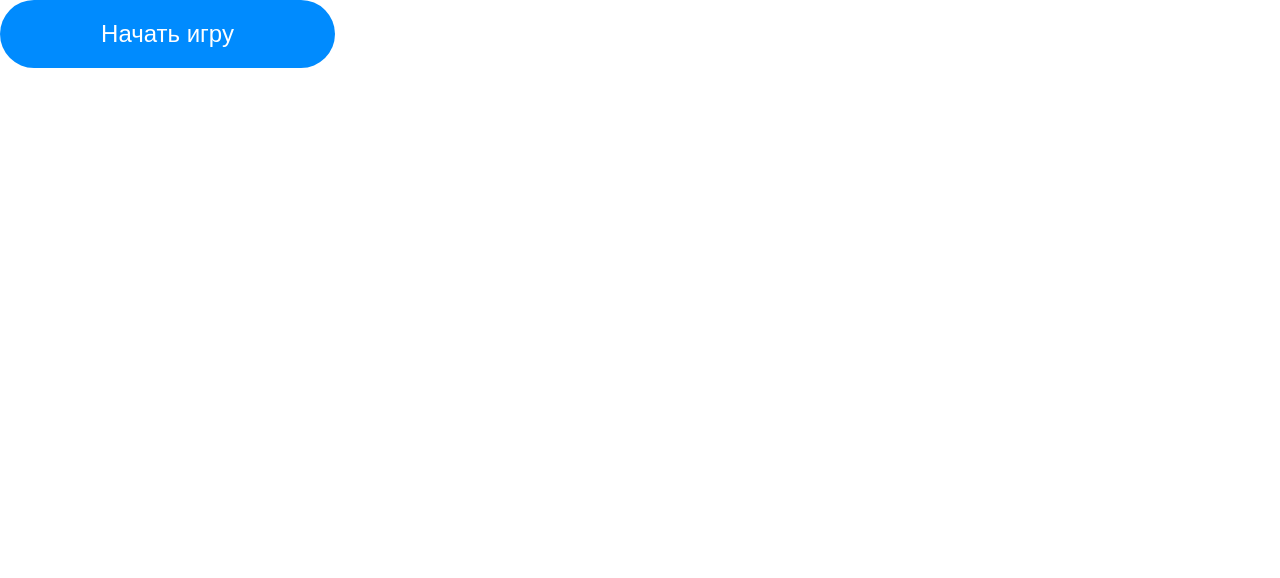
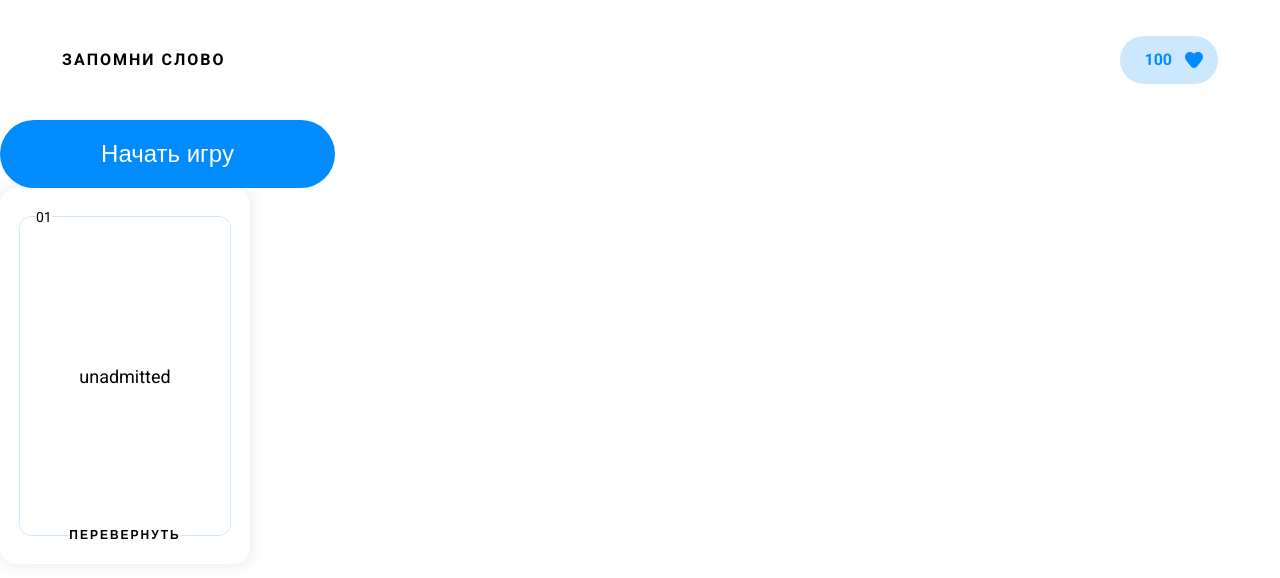
Before and after one commit to linkers17/purple_school-exercises, a Vue app: page / in a window 1280 px wide. Shown: the top 578 px of the page. Built offline with nearby package versions, Linux system fonts and the light colour scheme.

Commit message:
3-events header + card

```diff
--- a/src/App.vue
+++ b/src/App.vue
@@ -1,9 +1,13 @@
 <template>
-  <Button>Начать игру</Button>
+  <Header />
+	<Button>Начать игру</Button>
+	<Field />
 </template>
 
 <script setup>
 import Button from "@/components/Button.vue";
+import Header from "@/components/Header.vue";
+import Field from "@/components/Field.vue";
 </script>
 
 <style scoped></style>
--- a/src/assets/style.css
+++ b/src/assets/style.css
@@ -16,3 +16,7 @@ body {
   font-family: var(--font);
   margin: 0;
 }
+
+* {
+  box-sizing: border-box;
+}
--- /dev/null
+++ b/src/components/Card.vue
@@ -0,0 +1,74 @@
+<template>
+	<div class="card">
+		<div class="card-wrapper">
+			<div class="card-wrapper-number">01</div>
+			<div class="card-wrapper-word">unadmitted</div>
+			<button class="card-wrapper-rotate" @click="emit('rotate')">Перевернуть</button>
+		</div>
+	</div>
+</template>
+
+<script setup>
+const emit = defineEmits({
+	rotate: null,
+	statusChange(status) {
+		return status
+	},
+})
+</script>
+
+<style scoped>
+.card {
+	width: 250px;
+	height: 376px;
+	border-radius: 16px;
+	box-shadow: 0px 0px 16px 0px #0000001A;
+	cursor: pointer;
+	transition: box-shadow 0.3s;
+	padding: 28px 19px;
+}
+
+.card:hover {
+	box-shadow: 10px 10px 10px 0px #0000000D;
+}
+
+.card-wrapper {
+	position: relative;
+	border: 1px solid var(--color-health);
+	display: flex;
+	align-items: center;
+	justify-content: center;
+	height: 100%;
+	border-radius: 12px;
+}
+
+.card-wrapper-number {
+	position: absolute;
+	background-color: var(--color-white);
+	top: -8px;
+	left: 16px;
+	font-size: 14px;
+	line-height: 16px;
+}
+
+.card-wrapper-word {
+	font-size: 18px;
+	line-height: 21px;
+}
+
+.card-wrapper-rotate {
+	border: none;
+	background-color: var(--color-white);
+	font-size: 12px;
+	line-height: 1.5;
+	font-weight: 700;
+	letter-spacing: 2px;
+	position: absolute;
+	bottom: -9px;
+	left: 50%;
+	transform: translateX(-50%);
+	cursor: pointer;
+	text-transform: uppercase;
+	padding: 0;
+}
+</style>
--- /dev/null
+++ b/src/components/Field.vue
@@ -0,0 +1,18 @@
+<template>
+	<Card
+		@rotate="handleRotate"
+		@statusChange="handleStatusChange"
+	/>
+</template>
+
+<script setup>
+import Card from "@/components/Card.vue";
+
+const handleRotate = () => {
+	console.log('handleRotate')
+}
+
+const handleStatusChange = (status) => {
+	console.log('handleStatusChange', status)
+}
+</script>
--- /dev/null
+++ b/src/components/Header.vue
@@ -0,0 +1,28 @@
+<template>
+	<header class="header">
+		<h1 class="header-title">Запомни слово</h1>
+		<Score
+			:score="100"
+		/>
+	</header>
+</template>
+
+<script setup>
+import Score from "@/components/Score.vue";
+</script>
+
+<style scoped>
+.header {
+	padding: 36px 62px;
+	display: flex;
+	align-items: center;
+	justify-content: space-between;
+}
+
+.header-title {
+	font-size: 16px;
+	line-height: 1.5;
+	text-transform: uppercase;
+	letter-spacing: 2px;
+}
+</style>
--- /dev/null
+++ b/src/components/Score.vue
@@ -0,0 +1,33 @@
+<template>
+	<div class="score">
+		<span class="score-value">{{ score }}</span>
+		<svg width="24" height="24" viewBox="0 0 24 24" fill="none" xmlns="http://www.w3.org/2000/svg">
+			<path d="M15.4709 4.0535C14.1978 4.22856 12.9226 4.8312 12 5.80891C11.0774 4.8312 9.8022 4.22856 8.52915 4.0535C6.91335 3.83131 5.1499 4.28425 4.05884 5.73088C2.64706 7.60276 2.64705 10.254 4.05884 12.1258L8.75286 18.3496C10.4125 20.5501 13.5875 20.5501 15.2471 18.3496L19.9412 12.1258C21.3529 10.254 21.3529 7.60276 19.9412 5.73088C18.8501 4.28425 17.0867 3.83131 15.4709 4.0535Z" fill="#008BFE"/>
+		</svg>
+	</div>
+</template>
+
+<script setup>
+const { score = 0 } = defineProps({
+	score: Number,
+})
+</script>
+
+<style scoped>
+.score {
+	background-color: var(--color-health);
+	color: var(--color-button-bg);
+	padding: 12px 12px 12px 24px;
+	display: flex;
+	align-items: center;
+	gap: 10px;
+	border-radius: 36px;
+
+}
+
+.score-value {
+	font-weight: 700;
+	font-size: 16px;
+	line-height: 1.5;
+}
+</style>
```
